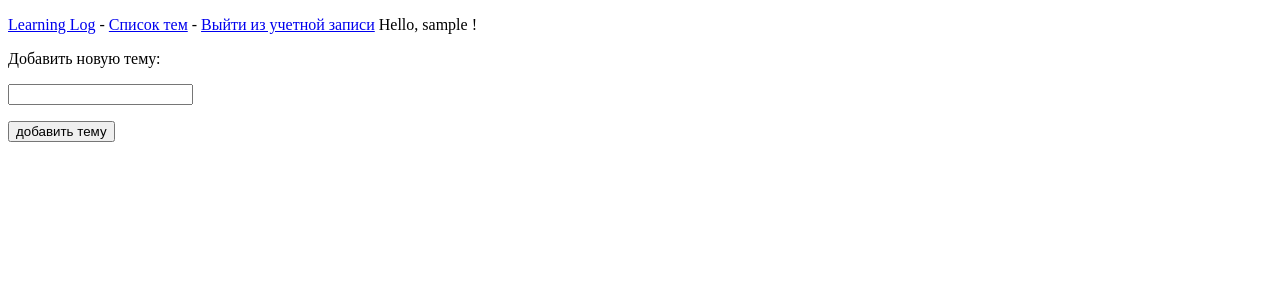
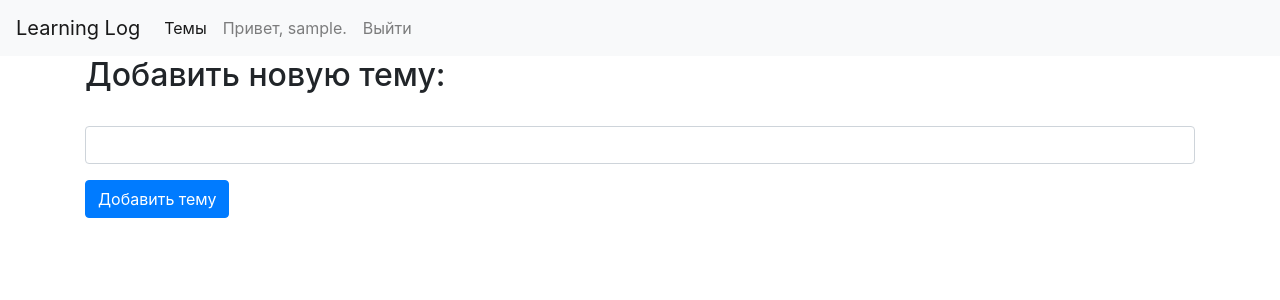
Before and after one commit to K4sho/LearningLog, a Django app: page /new_topic/ in a window 1280 px wide. Shown: the top 300 px of the page. Run offline with Django 3.2, Linux system fonts and the light colour scheme; the visitor is signed in with stand-in values (Sample User, id 1); some libraries are stand-ins or nearby versions.

Commit message:
add: Добавил requirements.txt и начал заниматься оформлением

```diff
--- a/learning_log/settings.py
+++ b/learning_log/settings.py
@@ -35,6 +35,9 @@ INSTALLED_APPS = [
     'django.contrib.sessions',
     'django.contrib.messages',
     'django.contrib.staticfiles',
+    # Сторонние приложения
+    'bootstrap4',
+    # Мои приложения
     'learning_logs',
     'users',
 ]
--- a/learning_logs/templates/learning_logs/base.html
+++ b/learning_logs/templates/learning_logs/base.html
@@ -1,20 +1,58 @@
+{% load bootstrap4 %}
+
 <!DOCTYPE html>
 <html lang="en">
-<head>
-    <p>
-        <a href="{% url 'learning_logs:index' %}">Learning Log</a> -
-        <a href="{% url 'learning_logs:topics' %}">Список тем</a> -
-        {% if user.is_authenticated %}
-          <a href="{% url 'users:logout' %}">Выйти из учетной записи</a>
-          Hello, {{ user.username }} !
-        {% else %}
-          <a href="{% url 'users:register' %}">Регистрация</a> -
-          <a href="{% url 'users:login' %}">Выполнить вход</a>
-        {% endif %}
-    </p>
-    {% block content %}{% endblock content %}
-</head>
+  <head>
+    <meta charset="utf-8">
+    <meta http-equiv="X-UA-Compatible" content="IE=edge">
+    <meta name="viewport" content="width=device-width, initial-scale=1">
+
+    <title>Learning Log</title>
+
+    {% bootstrap_css %}
+    {% bootstrap_javascript jquery='full' %}
+  </head>
 <body>
+    <!-- Статическая навигационная панель -->
+        <nav class="navbar navbar-expand-lg navbar-light bg-light">
+          <a class="navbar-brand" href="{% url 'learning_logs:index' %}">Learning Log</a>
+          <button class="navbar-toggler" type="button" data-toggle="collapse" data-target="#navbarSupportedContent" aria-controls="navbarSupportedContent" aria-expanded="false" aria-label="Toggle navigation">
+            <span class="navbar-toggler-icon"></span>
+          </button>
+
+            <div id="navbarSupportedContent" class="collapse navbar-collapse">
+                <ul class="navbar-nav mr-auto">
+                    <li class="nav-item active">
+                        <a class="nav-link" href="{% url 'learning_logs:topics' %}">Темы</a>
+                    </li>
+                    {% if user.is_authenticated %}
+                      <li class="nav-item">
+                          <a class="nav-link">Привет, {{ user.username }}.</a>
+                      </li>
+                      <li>
+                          <a class="nav-link" href="{% url 'users:logout' %}">Выйти</a>
+                      </li>
+                    {% else %}
+                    <li class="nav-item">
+                        <a class="nav-link" href="{% url 'users:register' %}">Зарегистрироваться</a>
+                    </li>
+                    <li class="nav-item">
+                        <a class="nav-link" href="{% url 'users:login' %}">Войти</a>
+                    </li>
+                    {% endif %}
+                </ul>
+            </div><!--/.nav-collapse -->
+        </div>
+    </nav>
+
+    <div class="container">
+        <div class="page-header">
+            {% block header %}{% endblock header %}
+        </div>
+        <div>
+            {% block content %}{% endblock content %}
+        </div>
+    </div> <!-- /container -->
 
 </body>
 </html>
--- a/learning_logs/templates/learning_logs/new_topic.html
+++ b/learning_logs/templates/learning_logs/new_topic.html
@@ -1,22 +1,19 @@
-<!DOCTYPE html>
-<html lang="en">
-<head>
-    <meta charset="UTF-8">
-    <title>NEW TOPIC</title>
-    {% extends "learning_logs/base.html" %}
+{% extends "learning_logs/base.html" %}
+{% load bootstrap4 %}
 
-    {% block content %}
+{% block header %}
+  <h2>Добавить новую тему:</h2>
+{% endblock header %}
 
-    <p>Добавить новую тему:</p>
-    <form action="{% url 'learning_logs:new_topic' %}" method="post">
-        {% csrf_token %}
-        {{ form.as_p }}
-        <button name="submit">добавить тему</button>
-    </form>
+{% block content %}
 
-    {% endblock content %}
-</head>
-<body>
+  <form action="{% url 'learning_logs:new_topic' %}" method="post" class="form">
+      {% csrf_token %}
+      {% bootstrap_form form %}
 
-</body>
-</html>
+      {% buttons %}
+        <button name="submit" class="btn btn-primary">Добавить тему</button>
+      {% endbuttons %}
+  </form>
+
+{% endblock content %}
```
Also changed, not shown: learning_logs/templates/learning_logs/index.html (+17 -15 lines), requirements.txt (added, +7 -0 lines), users/templates/users/login.html (+17 -21 lines).
